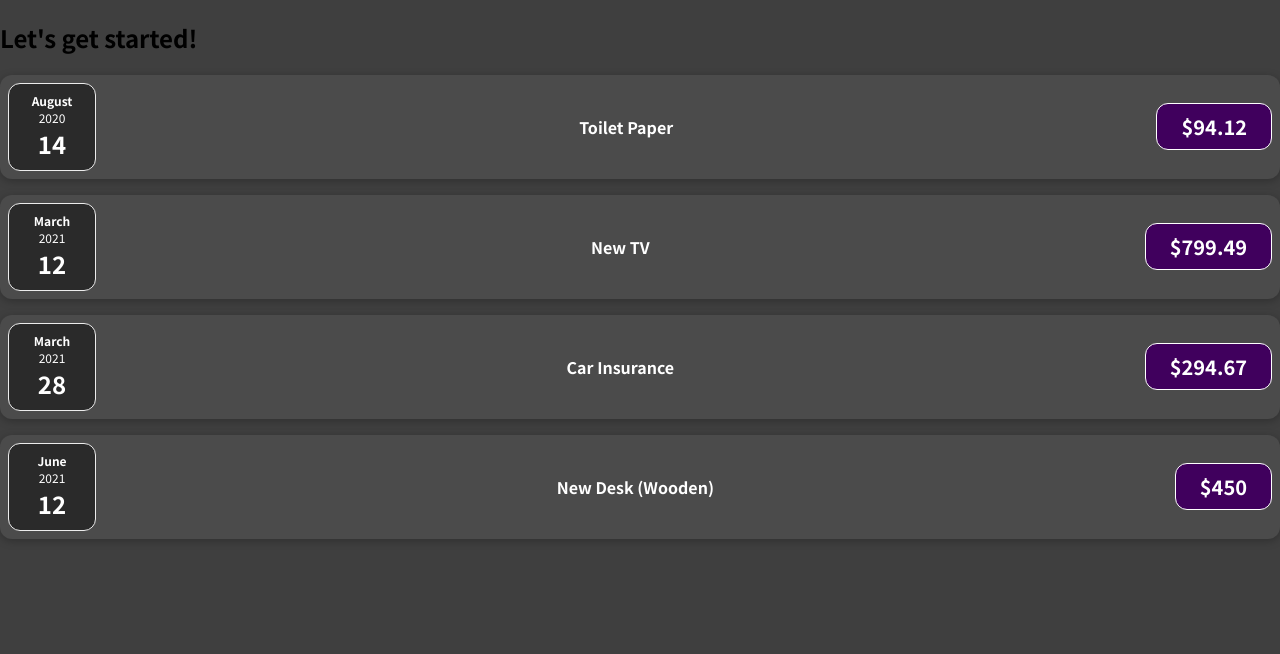
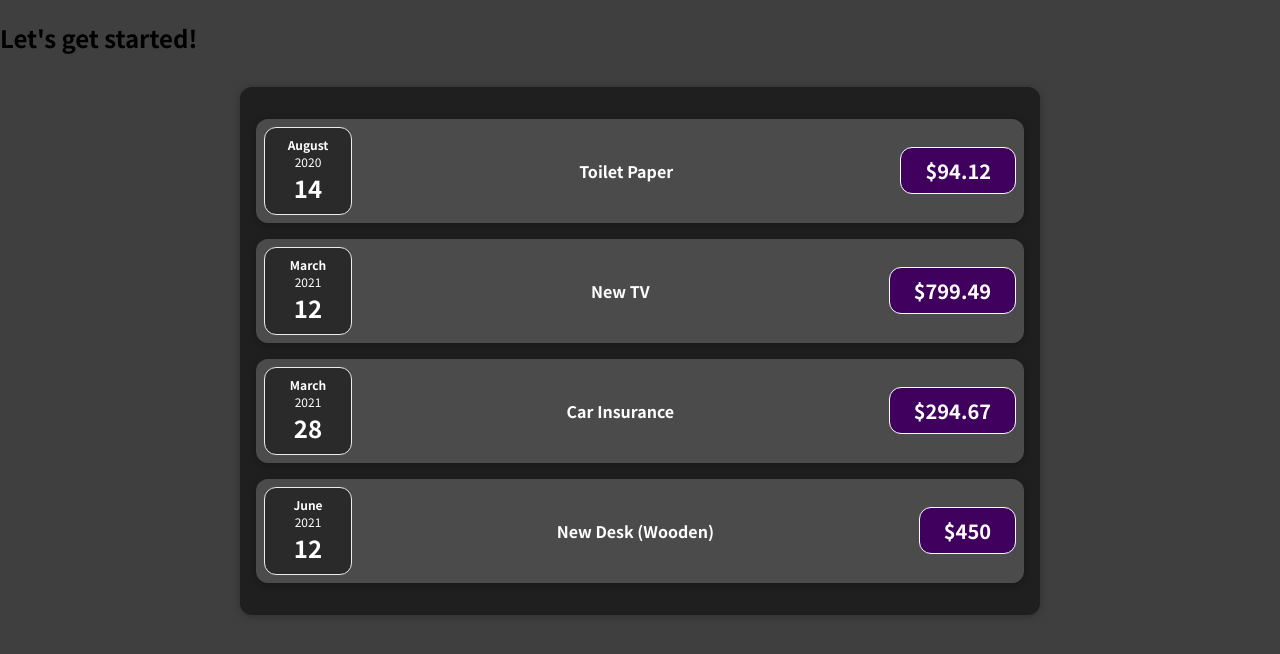
Before and after one commit to amirli21/react-complete-guide-code-along, a JavaScript app in the folder react-complete-guide/: page / in a window 1280 px wide. Shown: the top 654 px of the page. Built offline with nearby package versions, Linux system fonts and the light colour scheme.

Commit message:
Added assignment solutions

```diff
--- a/react-complete-guide/src/App.js
+++ b/react-complete-guide/src/App.js
@@ -1,8 +1,6 @@
-import ExpenseItem from './components/ExpenseItem';
-
+import Expenses from "./components/Expenses";
 
 function App() {
-
   const expenses = [
     {
       id: "e1",
@@ -25,35 +23,10 @@
     },
   ];
 
-
-
-
-
-
-
   return (
     <div>
       <h2>Let's get started!</h2>
-      <ExpenseItem
-        title={expenses[0].title}
-        amount={expenses[0].amount}
-        date={expenses[0].date}
-      />
-      <ExpenseItem
-        title={expenses[1].title}
-        amount={expenses[1].amount}
-        date={expenses[1].date}
-      />
-      <ExpenseItem
-        title={expenses[2].title}
-        amount={expenses[2].amount}
-        date={expenses[2].date}
-      />
-      <ExpenseItem
-        title={expenses[3].title}
-        amount={expenses[3].amount}
-        date={expenses[3].date}
-      />
+      <Expenses items={expenses} />
     </div>
   );
 }
--- /dev/null
+++ b/react-complete-guide/src/components/Expenses.css
@@ -0,0 +1,9 @@
+.expenses {
+  padding: 1rem;
+  background-color: rgb(31, 31, 31);
+  margin: 2rem auto;
+  width: 50rem;
+  max-width: 95%;
+  border-radius: 12px;
+  box-shadow: 0 1px 8px rgba(0, 0, 0, 0.25);
+}
--- /dev/null
+++ b/react-complete-guide/src/components/Expenses.js
@@ -0,0 +1,31 @@
+import ExpenseItem from "./ExpenseItem";
+import "./Expenses.css";
+
+function Expenses(props) {
+  return (
+    <div className="expenses">
+      <ExpenseItem
+        title={props.items[0].title}
+        amount={props.items[0].amount}
+        date={props.items[0].date}
+      />
+      <ExpenseItem
+        title={props.items[1].title}
+        amount={props.items[1].amount}
+        date={props.items[1].date}
+      />
+      <ExpenseItem
+        title={props.items[2].title}
+        amount={props.items[2].amount}
+        date={props.items[2].date}
+      />
+      <ExpenseItem
+        title={props.items[3].title}
+        amount={props.items[3].amount}
+        date={props.items[3].date}
+      />
+    </div>
+  );
+}
+
+export default Expenses;
```
